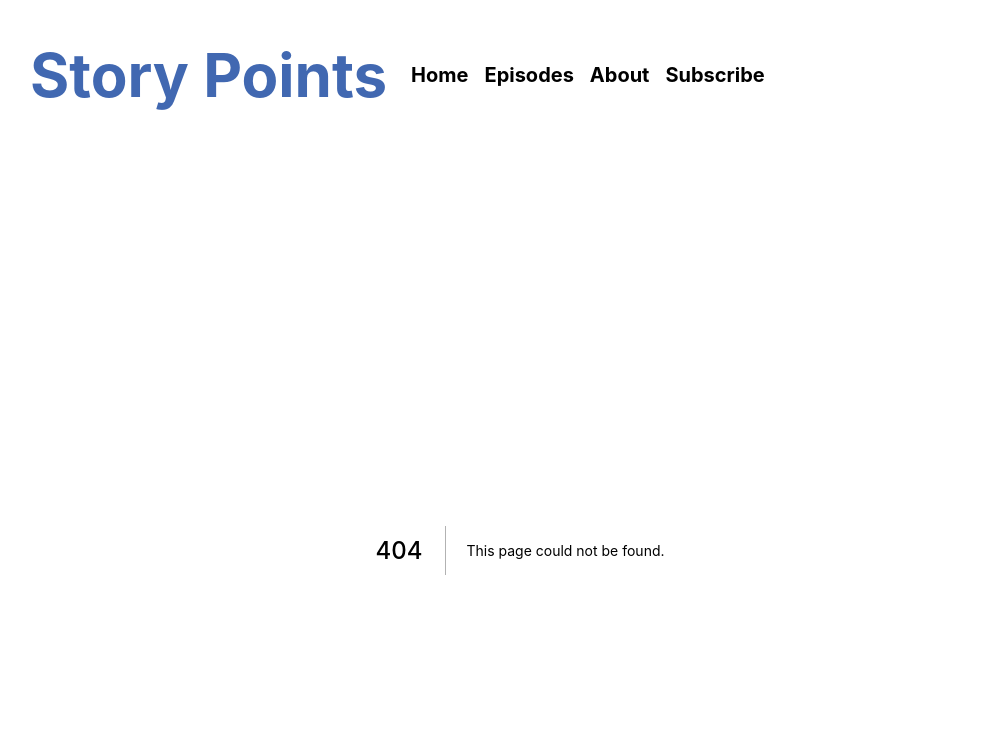
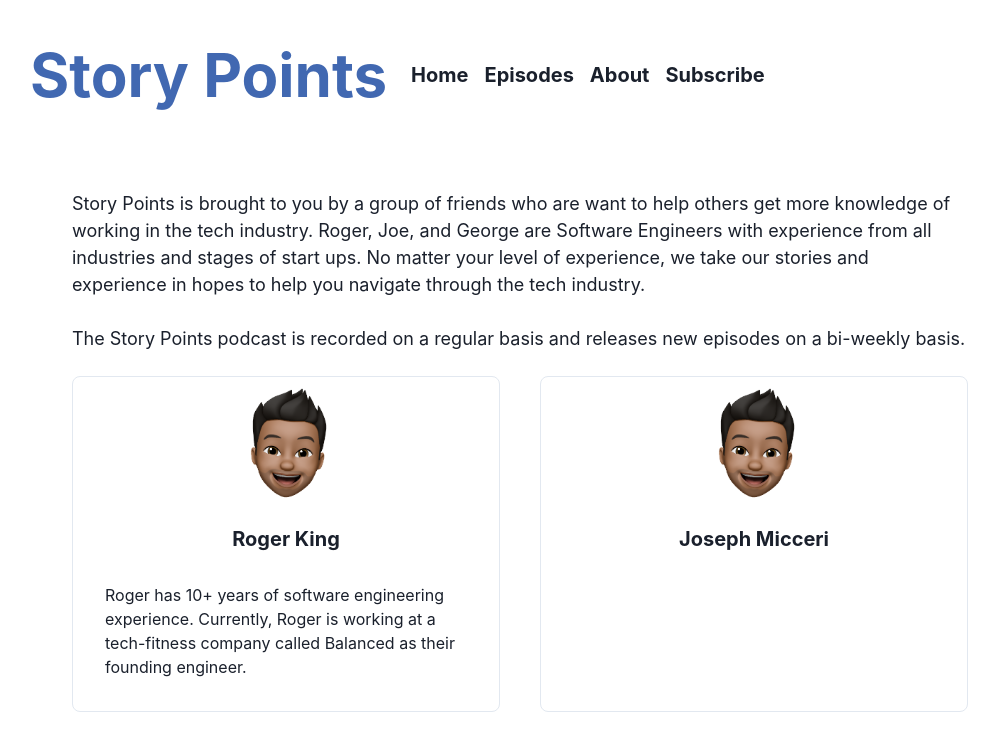
Before and after one commit to arcingio/story-points-web, a Next.js app: page /about in a window 1280 px wide. Before the commit this address had no page. Shown: the top 750 px of the page, without its empty margins (120-1119 px from the left). Built offline with nearby package versions, Linux system fonts and the light colour scheme.

Commit message:
wip: about page

```diff
--- /dev/null
+++ b/src/pages/about.tsx
@@ -0,0 +1,35 @@
+import { Box, Heading, Link, Text } from "@chakra-ui/react";
+import { NextPage } from "next";
+import { HostBioGrid } from "../components/avatar/host/grid";
+
+const AboutPage: NextPage = () => {
+  return (
+    <Box
+      display="flex"
+      alignItems="center"
+      justifyContent="center"
+      marginY="10"
+      flexDirection="column"
+      gap="6"
+      marginX={["20px", "20px", "60px", "150px"]}
+      minHeight="70vh"
+    >
+      <Box width="70vw" fontSize="lg">
+        Story Points is brought to you by a group of friends who are want to
+        help others get more knowledge of working in the tech industry. Roger,
+        Joe, and George are Software Engineers with experience from all
+        industries and stages of start ups. No matter your level of experience,
+        we take our stories and experience in hopes to help you navigate through
+        the tech industry.
+        <br /> <br />
+        The Story Points podcast is recorded on a regular basis and releases new
+        episodes on a bi-weekly basis.
+      </Box>
+      <HostBioGrid />
+      <Box>
+        You can email us at <Link as="u">storypoints.dev@gmail.com</Link>
+      </Box>
+    </Box>
+  );
+};
+export default AboutPage;
```
